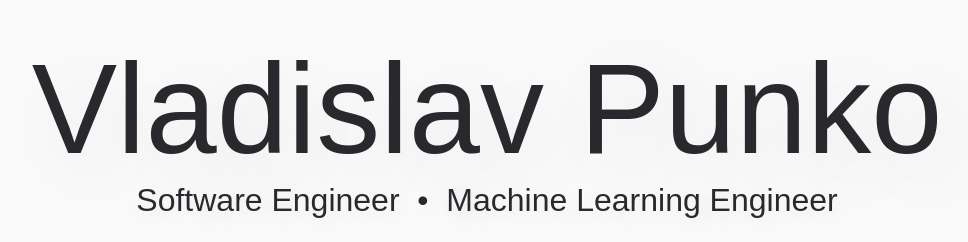
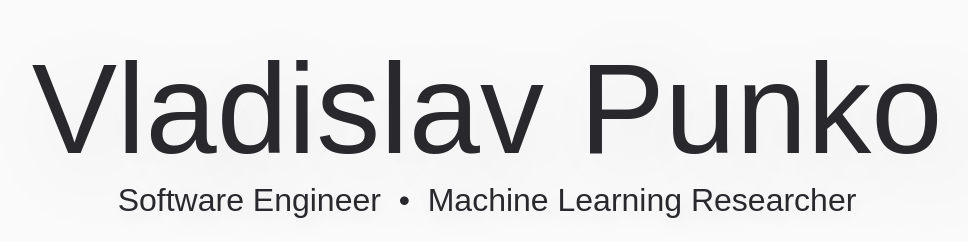
Before and after one commit to vladpunko/vladpunko.github.io, a plain HTML site: page index.html in a window 1280 px wide. Shown: the part 208-450 px from the top of the page, without its empty margins (153-1121 px from the left). Drawn offline with Linux system fonts and the light colour scheme; a web font is replaced by a local one.

```diff
--- a/index.html
+++ b/index.html
@@ -4,10 +4,10 @@
     <meta charset="utf-8"/>
     <meta name="viewport" content="width=device-width, initial-scale=1"/>
 
-    <meta name="author" content="Vladislav Punko"/>
+    <meta name="author" content="Vladislav Punko / Biegier"/>
     <meta name="description" content="My website."/>
 
-    <title>Vladislav Punko</title>
+    <title>Vladislav Punko / Biegier</title>
     <link href="assets/favicon.ico" rel="icon" type="image/x-icon"/>
     <link href="css/main.min.css" rel="stylesheet" type="text/css"/>
   </head>
@@ -17,7 +17,7 @@
       <div class="content_center">
         <section class="content_text-box">
           <h1>Vladislav Punko</h1>
-          <p>Software Engineer &nbsp;&bull;&nbsp; Machine Learning Engineer</p>
+          <p>Software Engineer &nbsp;&bull;&nbsp; Machine Learning Researcher</p>
         </section>
 
         <ul class="content_menu">
```
Also changed, not shown: 3 other files.
